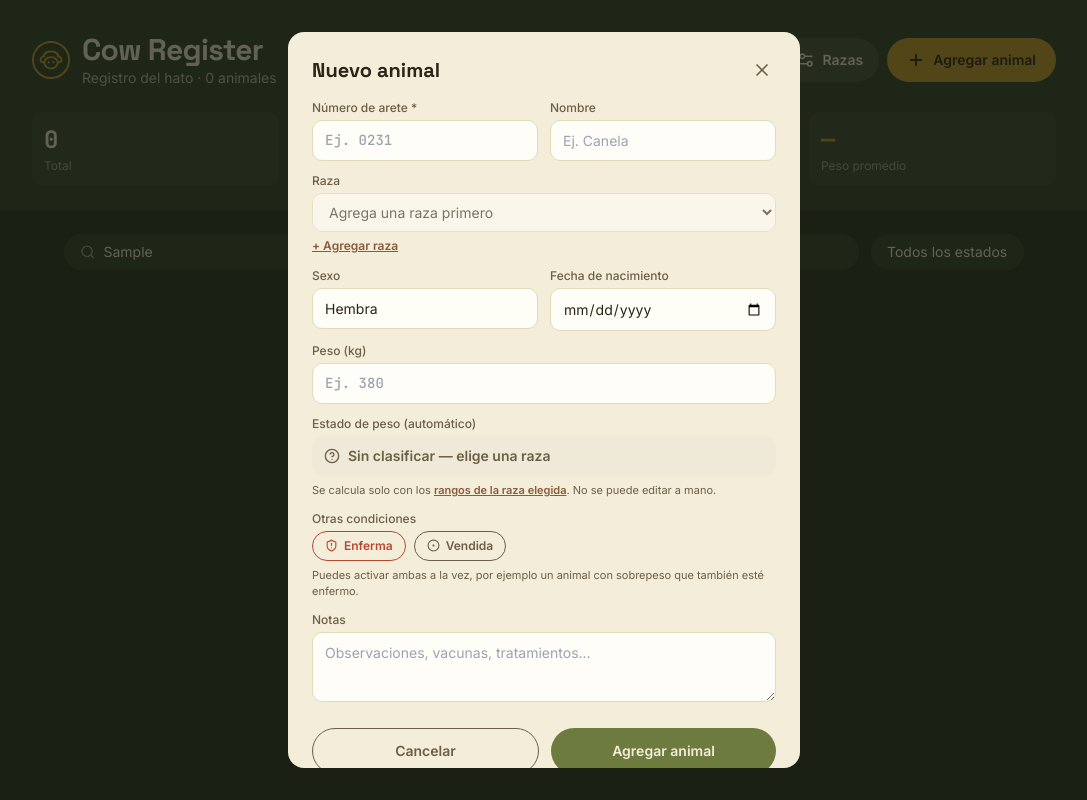
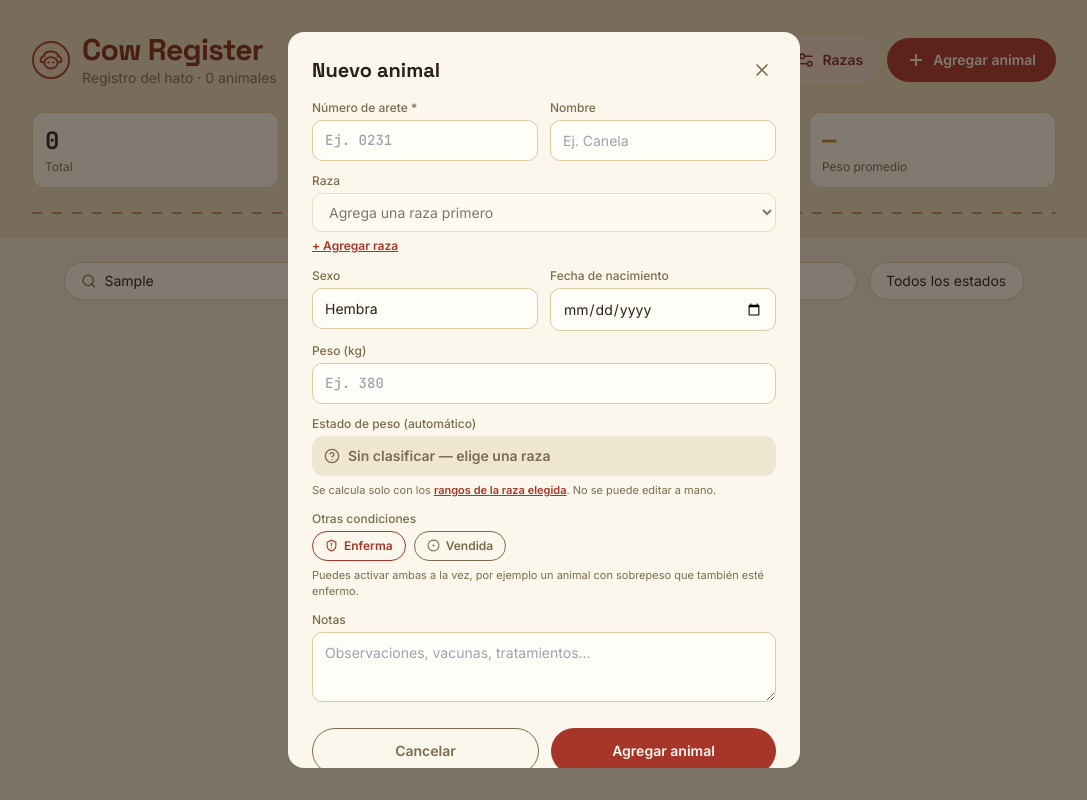
Before and after one commit to ariasqz/Cow_register, a React (Vite) app: page / in a window 1280 px wide. Both pictures are taken after typing "Sample" into the empty fields and a click on the button "Agregar primer animal". Shown: the whole page, without its empty margins (96-1183 px from the left). Built offline with nearby package versions, Linux system fonts and the light colour scheme.

Commit message:
new desing

```diff
--- a/src/App.jsx
+++ b/src/App.jsx
@@ -5,18 +5,23 @@ import {
   StickyNote, ShieldAlert, CircleDot, TrendingUp, TrendingDown, Settings2, HelpCircle
 } from "lucide-react";
 
+// Paleta "hueso + rojo de granero": fondo hueso en toda la app, rojo como
+// color de marca (botones, título, acento del estado "Enferma"), con
+// verde/dorado/arcilla reservados solo para los estados de peso.
 const COLORS = {
-  bg: "#26331F",       // pasture dusk green
-  bgSoft: "#30412A",
-  card: "#F4EDDA",     // manila / parchment tag
-  cardEdge: "#E4D9B8",
-  ink: "#2C2417",
-  inkSoft: "#6B5F47",
-  cream: "#F4EDDA",
-  gold: "#C79A2C",     // tag yellow
-  rust: "#B5482F",     // alert
-  olive: "#6E7B3F",    // healthy
-  clay: "#8A5A3B",
+  bg: "#EFE6D2",         // fondo hueso de toda la app
+  bgHeader: "#E7D9B9",   // hueso un tono más profundo para el encabezado
+  card: "#FBF7EC",       // superficie de las tarjetas, hueso casi blanco
+  cardEdge: "#DFCBA0",
+  ink: "#2B2118",
+  inkSoft: "#7C6C4E",
+  cream: "#FBF7EC",
+  red: "#A6362A",        // rojo de marca (botones, título, foco)
+  redDeep: "#7C2A1F",
+  redSoft: "#F1D9D0",    // tinte rojo claro para fondos sutiles
+  gold: "#BE8A2E",        // Sobrepeso
+  clay: "#8A5A3B",        // Bajo peso
+  olive: "#5F7A3D",        // Saludable
 };
 
 // Estado de peso: se calcula automáticamente, nunca se edita a mano.
@@ -29,7 +34,7 @@ const WEIGHT_STATUS = {
 // Condiciones independientes: pueden combinarse entre sí y con cualquier
 // estado de peso (ej. Sobrepeso + Enferma al mismo tiempo).
 const FLAGS = {
-  sick: { key: "sick", label: "Enferma", color: COLORS.rust, icon: ShieldAlert },
+  sick: { key: "sick", label: "Enferma", color: COLORS.red, icon: ShieldAlert },
   sold: { key: "sold", label: "Vendida", color: COLORS.inkSoft, icon: CircleDot },
 };
 
@@ -302,7 +307,7 @@ export default function App() {
   return (
     <div
       className="min-h-full w-full"
-      style={{ background: COLORS.bg, fontFamily: "'Inter', sans-serif", color: COLORS.cream }}
+      style={{ background: COLORS.bg, fontFamily: "'Inter', sans-serif", color: COLORS.ink }}
     >
       <style>{`
         @import url('https://fonts.googleapis.com/css2?family=Space+Grotesk:wght@500;700&family=Inter:wght@400;500;600&family=JetBrains+Mono:wght@500;700&display=swap');
@@ -313,27 +318,32 @@ export default function App() {
         .mg-fade-in { animation: mgFadeIn 0.25s ease both; }
         @keyframes mgFadeIn { from { opacity: 0; transform: translateY(6px); } to { opacity: 1; transform: translateY(0); } }
         .mg-select { -webkit-appearance: none; appearance: none; }
-        ::selection { background: ${COLORS.gold}; color: ${COLORS.ink}; }
+        .mg-stitch {
+          background-image: repeating-linear-gradient(90deg, ${COLORS.red} 0 10px, transparent 10px 20px);
+          height: 2px;
+          opacity: 0.5;
+        }
+        ::selection { background: ${COLORS.red}; color: ${COLORS.cream}; }
       `}</style>
 
       {/* Header */}
-      <header className="px-4 sm:px-8 pt-8 pb-6" style={{ background: COLORS.bgSoft }}>
+      <header className="px-4 sm:px-8 pt-8 pb-6" style={{ background: COLORS.bgHeader }}>
         <div className="max-w-5xl mx-auto flex items-center justify-between gap-4">
           <div className="flex items-center gap-3">
             <svg width="38" height="38" viewBox="0 0 40 40" fill="none">
-              <circle cx="20" cy="20" r="19" stroke={COLORS.gold} strokeWidth="2" />
-              <path d="M12 16c1-3 4-5 8-5s7 2 8 5" stroke={COLORS.gold} strokeWidth="2" strokeLinecap="round" />
-              <path d="M13 16c-2 0-4 1.5-4 4s2 3 3 2" stroke={COLORS.gold} strokeWidth="2" strokeLinecap="round" />
-              <path d="M27 16c2 0 4 1.5 4 4s-2 3-3 2" stroke={COLORS.gold} strokeWidth="2" strokeLinecap="round" />
-              <ellipse cx="20" cy="23" rx="7" ry="6" stroke={COLORS.gold} strokeWidth="2" />
-              <circle cx="17.5" cy="22.5" r="1.2" fill={COLORS.gold} />
-              <circle cx="22.5" cy="22.5" r="1.2" fill={COLORS.gold} />
+              <circle cx="20" cy="20" r="19" stroke={COLORS.red} strokeWidth="2" />
+              <path d="M12 16c1-3 4-5 8-5s7 2 8 5" stroke={COLORS.red} strokeWidth="2" strokeLinecap="round" />
+              <path d="M13 16c-2 0-4 1.5-4 4s2 3 3 2" stroke={COLORS.red} strokeWidth="2" strokeLinecap="round" />
+              <path d="M27 16c2 0 4 1.5 4 4s-2 3-3 2" stroke={COLORS.red} strokeWidth="2" strokeLinecap="round" />
+              <ellipse cx="20" cy="23" rx="7" ry="6" stroke={COLORS.red} strokeWidth="2" />
+              <circle cx="17.5" cy="22.5" r="1.2" fill={COLORS.red} />
+              <circle cx="22.5" cy="22.5" r="1.2" fill={COLORS.red} />
             </svg>
             <div>
-              <h1 className="mg-display text-2xl sm:text-3xl font-bold tracking-tight" style={{ color: COLORS.cream }}>
+              <h1 className="mg-display text-2xl sm:text-3xl font-bold tracking-tight" style={{ color: COLORS.redDeep }}>
                 Cow Register
               </h1>
-              <p className="text-xs sm:text-sm" style={{ color: "#B9C2A8" }}>
+              <p className="text-xs sm:text-sm" style={{ color: COLORS.inkSoft }}>
                 Registro del hato · {stats.total} {stats.total === 1 ? "animal" : "animales"}
               </p>
             </div>
@@ -342,7 +352,7 @@ export default function App() {
             <button
               onClick={() => setBreedModalOpen(true)}
               className="flex items-center gap-2 rounded-full px-3 py-2.5 sm:px-4 sm:py-3 font-semibold text-sm"
-              style={{ background: "rgba(244,237,218,0.1)", color: COLORS.cream }}
+              style={{ background: COLORS.redSoft, color: COLORS.redDeep }}
               title="Configurar rangos de peso por raza"
             >
               <Settings2 size={18} />
@@ -351,7 +361,7 @@ export default function App() {
             <button
               onClick={openAdd}
               className="flex items-center gap-2 rounded-full px-4 py-2.5 sm:px-5 sm:py-3 font-semibold text-sm"
-              style={{ background: COLORS.gold, color: COLORS.ink }}
+              style={{ background: COLORS.red, color: COLORS.cream }}
             >
               <Plus size={18} strokeWidth={2.5} />
               <span className="hidden sm:inline">Agregar animal</span>
@@ -363,36 +373,40 @@ export default function App() {
         {/* Stats */}
         <div className="max-w-5xl mx-auto grid grid-cols-2 sm:grid-cols-4 gap-3 mt-6">
           {[
-            { label: "Total", value: stats.total, color: COLORS.cream },
+            { label: "Total", value: stats.total, color: COLORS.ink },
             { label: "Saludables", value: stats.healthy, color: COLORS.olive },
-            { label: "Requieren atención", value: stats.attention, color: COLORS.rust },
+            { label: "Requieren atención", value: stats.attention, color: COLORS.red },
             { label: "Peso promedio", value: stats.avgWeight ? `${stats.avgWeight} kg` : "—", color: COLORS.gold },
           ].map((s) => (
-            <div key={s.label} className="rounded-xl px-3 py-3" style={{ background: "rgba(244,237,218,0.06)" }}>
+            <div key={s.label} className="rounded-xl px-3 py-3" style={{ background: COLORS.card, border: `1px solid ${COLORS.cardEdge}` }}>
               <div className="mg-mono text-xl sm:text-2xl font-bold" style={{ color: s.color }}>{s.value}</div>
-              <div className="text-[11px] sm:text-xs mt-0.5" style={{ color: "#9CA687" }}>{s.label}</div>
+              <div className="text-[11px] sm:text-xs mt-0.5" style={{ color: COLORS.inkSoft }}>{s.label}</div>
             </div>
           ))}
         </div>
+        <div className="max-w-5xl mx-auto mg-stitch mt-6 rounded-full" />
       </header>
 
       {/* Controls */}
       <div className="max-w-5xl mx-auto px-4 sm:px-8 mt-6 flex flex-wrap gap-3 items-center">
-        <div className="flex items-center gap-2 rounded-full px-4 py-2 flex-1 min-w-[200px]" style={{ background: COLORS.bgSoft }}>
-          <Search size={16} color="#9CA687" />
+        <div
+          className="flex items-center gap-2 rounded-full px-4 py-2 flex-1 min-w-[200px]"
+          style={{ background: COLORS.card, border: `1px solid ${COLORS.cardEdge}` }}
+        >
+          <Search size={16} color={COLORS.inkSoft} />
           <input
             value={query}
             onChange={(e) => setQuery(e.target.value)}
             placeholder="Buscar por arete o nombre..."
             className="bg-transparent outline-none text-sm w-full"
-            style={{ color: COLORS.cream }}
+            style={{ color: COLORS.ink }}
           />
         </div>
         <select
           value={statusFilter}
           onChange={(e) => setStatusFilter(e.target.value)}
           className="mg-select rounded-full px-4 py-2 text-sm outline-none"
-          style={{ background: COLORS.bgSoft, color: COLORS.cream, border: "none" }}
+          style={{ background: COLORS.card, color: COLORS.ink, border: `1px solid ${COLORS.cardEdge}` }}
         >
           <option value="Todos">Todos los estados</option>
           <option value="Saludable">Saludable</option>
@@ -402,12 +416,12 @@ export default function App() {
           <option value="Vendida">Vendida</option>
         </select>
         {saving && (
-          <span className="text-xs flex items-center gap-1" style={{ color: "#9CA687" }}>
+          <span className="text-xs flex items-center gap-1" style={{ color: COLORS.inkSoft }}>
             <Loader2 size={12} className="animate-spin" /> Guardando...
           </span>
         )}
         {saveError && (
-          <span className="text-xs" style={{ color: COLORS.rust }}>
+          <span className="text-xs" style={{ color: COLORS.red }}>
             No se pudo guardar. Intenta de nuevo.
           </span>
         )}
@@ -416,13 +430,13 @@ export default function App() {
       {/* Body */}
       <main className="max-w-5xl mx-auto px-4 sm:px-8 py-6">
         {loading ? (
-          <div className="flex items-center justify-center py-24" style={{ color: "#9CA687" }}>
+          <div className="flex items-center justify-center py-24" style={{ color: COLORS.inkSoft }}>
             <Loader2 className="animate-spin mr-2" size={18} /> Cargando el hato...
           </div>
         ) : herd.length === 0 ? (
           <EmptyState onAdd={openAdd} />
         ) : filtered.length === 0 ? (
-          <div className="text-center py-20" style={{ color: "#9CA687" }}>
+          <div className="text-center py-20" style={{ color: COLORS.inkSoft }}>
             Ningún animal coincide con la búsqueda.
           </div>
         ) : (
@@ -443,7 +457,7 @@ export default function App() {
       {modalOpen && (
         <div
           className="fixed inset-0 z-50 flex items-end sm:items-center justify-center p-0 sm:p-4"
-          style={{ background: "rgba(20,24,15,0.65)" }}
+          style={{ background: "rgba(30,20,14,0.55)" }}
           onClick={closeModal}
         >
           <form
@@ -491,7 +505,7 @@ export default function App() {
                         type="button"
                         onClick={() => setBreedModalOpen(true)}
                         className="text-xs underline mt-1.5 font-semibold"
-                        style={{ color: COLORS.clay }}
+                        style={{ color: COLORS.red }}
                       >
                         + Agregar raza
                       </button>
@@ -554,7 +568,7 @@ export default function App() {
                 <div
                   className="flex items-center gap-2 rounded-xl px-3 py-2.5 text-sm font-semibold"
                   style={{
-                    background: liveWeightStatus ? `${WEIGHT_STATUS[liveWeightStatus].color}22` : "#EFE9D8",
+                    background: liveWeightStatus ? `${WEIGHT_STATUS[liveWeightStatus].color}22` : "#EFE6D2",
                     color: liveWeightStatus ? WEIGHT_STATUS[liveWeightStatus].color : COLORS.inkSoft,
                   }}
                 >
@@ -576,7 +590,7 @@ export default function App() {
                     type="button"
                     onClick={() => setBreedModalOpen(true)}
                     className="underline font-semibold"
-                    style={{ color: COLORS.clay }}
+                    style={{ color: COLORS.red }}
                   >
                     rangos de la raza elegida
                   </button>. No se puede editar a mano.
@@ -638,7 +652,7 @@ export default function App() {
               <button
                 type="submit"
                 className="flex-1 rounded-full py-3 font-semibold text-sm"
-                style={{ background: COLORS.olive, color: COLORS.cream }}
+                style={{ background: COLORS.red, color: COLORS.cream }}
               >
                 {editingId ? "Guardar cambios" : "Agregar animal"}
               </button>
@@ -651,7 +665,7 @@ export default function App() {
       {confirmId && (
         <div
           className="fixed inset-0 z-50 flex items-center justify-center p-4"
-          style={{ background: "rgba(20,24,15,0.65)" }}
+          style={{ background: "rgba(30,20,14,0.55)" }}
           onClick={() => setConfirmId(null)}
         >
           <div
@@ -674,7 +688,7 @@ export default function App() {
               <button
                 onClick={() => confirmDelete(confirmId)}
                 className="flex-1 rounded-full py-2.5 font-semibold text-sm"
-                style={{ background: COLORS.rust, color: COLORS.cream }}
+                style={{ background: COLORS.red, color: COLORS.cream }}
               >
                 Eliminar
               </button>
@@ -711,7 +725,7 @@ function Field({ label, error, children }) {
     <label className="block">
       <span className="text-xs font-medium block mb-1" style={{ color: COLORS.inkSoft }}>{label}</span>
       {children}
-      {error && <span className="text-xs block mt-1" style={{ color: COLORS.rust }}>{error}</span>}
+      {error && <span className="text-xs block mt-1" style={{ color: COLORS.red }}>{error}</span>}
     </label>
   );
 }
@@ -726,7 +740,7 @@ function CowCard({ cow, onEdit, onDeleteRequest }) {
   const age = ageFromDate(cow.birthDate);
   const weightInfo = cow.weightStatus ? WEIGHT_STATUS[cow.weightStatus] : null;
   const primaryColor = cow.sick
-    ? COLORS.rust
+    ? COLORS.red
     : weightInfo
     ? weightInfo.color
     : cow.sold
@@ -759,10 +773,10 @@ function CowCard({ cow, onEdit, onDeleteRequest }) {
           )}
         </div>
         <div className="flex gap-1 shrink-0">
-          <button onClick={onEdit} className="p-1.5 rounded-full" style={{ color: COLORS.inkSoft, background: "rgba(0,0,0,0.04)" }}>
+          <button onClick={onEdit} className="p-1.5 rounded-full" style={{ color: COLORS.inkSoft, background: "rgba(43,33,24,0.05)" }}>
             <Pencil size={14} />
           </button>
-          <button onClick={onDeleteRequest} className="p-1.5 rounded-full" style={{ color: COLORS.rust, background: "rgba(0,0,0,0.04)" }}>
+          <button onClick={onDeleteRequest} className="p-1.5 rounded-full" style={{ color: COLORS.red, background: "rgba(43,33,24,0.05)" }}>
             <Trash2 size={14} />
           </button>
         </div>
@@ -780,7 +794,7 @@ function CowCard({ cow, onEdit, onDeleteRequest }) {
         ) : (
           <span
             className="flex items-center gap-1.5 text-xs font-semibold rounded-full px-2.5 py-1"
-            style={{ background: "#EFE9D8", color: COLORS.inkSoft }}
+            style={{ background: "#EFE6D2", color: COLORS.inkSoft }}
           >
             <HelpCircle size={12} /> Sin clasificar
           </span>
@@ -788,7 +802,7 @@ function CowCard({ cow, onEdit, onDeleteRequest }) {
         {cow.sick && (
           <span
             className="flex items-center gap-1.5 text-xs font-semibold rounded-full px-2.5 py-1"
-            style={{ background: `${COLORS.rust}22`, color: COLORS.rust }}
+            style={{ background: `${COLORS.red}22`, color: COLORS.red }}
           >
             <ShieldAlert size={12} /> Enferma
           </span>
@@ -838,20 +852,20 @@ function EmptyState({ onAdd }) {
   return (
     <div className="flex flex-col items-center text-center py-20 px-4">
       <svg width="56" height="56" viewBox="0 0 40 40" fill="none" className="mb-4 opacity-70">
-        <circle cx="20" cy="20" r="19" stroke={COLORS.gold} strokeWidth="1.5" strokeDasharray="3 3" />
-        <path d="M12 16c1-3 4-5 8-5s7 2 8 5" stroke={COLORS.gold} strokeWidth="1.5" strokeLinecap="round" />
-        <ellipse cx="20" cy="23" rx="7" ry="6" stroke={COLORS.gold} strokeWidth="1.5" />
+        <circle cx="20" cy="20" r="19" stroke={COLORS.red} strokeWidth="1.5" strokeDasharray="3 3" />
+        <path d="M12 16c1-3 4-5 8-5s7 2 8 5" stroke={COLORS.red} strokeWidth="1.5" strokeLinecap="round" />
+        <ellipse cx="20" cy="23" rx="7" ry="6" stroke={COLORS.red} strokeWidth="1.5" />
       </svg>
-      <h3 className="mg-display text-lg font-bold" style={{ color: COLORS.cream }}>
+      <h3 className="mg-display text-lg font-bold" style={{ color: COLORS.ink }}>
         Todavía no hay animales registrados
       </h3>
-      <p className="text-sm mt-1.5 max-w-xs" style={{ color: "#9CA687" }}>
+      <p className="text-sm mt-1.5 max-w-xs" style={{ color: COLORS.inkSoft }}>
         Agrega tu primer animal para empezar a llevar el control de tu hato.
       </p>
       <button
         onClick={onAdd}
         className="mt-5 flex items-center gap-2 rounded-full px-5 py-2.5 font-semibold text-sm"
-        style={{ background: COLORS.gold, color: COLORS.ink }}
+        style={{ background: COLORS.red, color: COLORS.cream }}
       >
         <Plus size={16} strokeWidth={2.5} /> Agregar primer animal
       </button>
@@ -960,7 +974,7 @@ function BreedRangesModal({ breedRanges, onSave, onClose }) {
   return (
     <div
       className="fixed inset-0 z-[60] flex items-end sm:items-center justify-center p-0 sm:p-4"
-      style={{ background: "rgba(20,24,15,0.7)" }}
+      style={{ background: "rgba(30,20,14,0.6)" }}
       onClick={onClose}
     >
       <div
@@ -1000,10 +1014,10 @@ function BreedRangesModal({ breedRanges, onSave, onClose }) {
                       </div>
                     </div>
                     <div className="flex gap-1 shrink-0">
-                      <button onClick={() => openEdit(key)} className="p-1.5 rounded-full" style={{ color: COLORS.inkSoft, background: "rgba(0,0,0,0.04)" }}>
+                      <button onClick={() => openEdit(key)} className="p-1.5 rounded-full" style={{ color: COLORS.inkSoft, background: "rgba(43,33,24,0.05)" }}>
                         <Pencil size={14} />
                       </button>
-                      <button onClick={() => handleDelete(key)} className="p-1.5 rounded-full" style={{ color: COLORS.rust, background: "rgba(0,0,0,0.04)" }}>
+                      <button onClick={() => handleDelete(key)} className="p-1.5 rounded-full" style={{ color: COLORS.red, background: "rgba(43,33,24,0.05)" }}>
                         <Trash2 size={14} />
                       </button>
                     </div>
@@ -1015,7 +1029,7 @@ function BreedRangesModal({ breedRanges, onSave, onClose }) {
             <button
               onClick={openNew}
               className="w-full flex items-center justify-center gap-2 rounded-full py-2.5 font-semibold text-sm"
-              style={{ background: COLORS.olive, color: COLORS.cream }}
+              style={{ background: COLORS.red, color: COLORS.cream }}
             >
               <Plus size={16} strokeWidth={2.5} /> Agregar raza
             </button>
@@ -1074,7 +1088,7 @@ function BreedRangesModal({ breedRanges, onSave, onClose }) {
               ))}
             </div>
 
-            {error && <p className="text-xs mt-3" style={{ color: COLORS.rust }}>{error}</p>}
+            {error && <p className="text-xs mt-3" style={{ color: COLORS.red }}>{error}</p>}
 
             <div className="flex gap-3 mt-5">
               <button
@@ -1088,7 +1102,7 @@ function BreedRangesModal({ breedRanges, onSave, onClose }) {
               <button
                 type="submit"
                 className="flex-1 rounded-full py-3 font-semibold text-sm"
-                style={{ background: COLORS.olive, color: COLORS.cream }}
+                style={{ background: COLORS.red, color: COLORS.cream }}
               >
                 Guardar raza
               </button>
--- a/vite.config.js
+++ b/vite.config.js
@@ -1,8 +1,8 @@
 import { defineConfig } from "vite";
 import react from "@vitejs/plugin-react";
 
-// IMPORTANT: reemplaza "cow-register" por el nombre EXACTO de tu repositorio
-// en GitHub (ej. si tu repo se llama "cow-register-app", pon "/cow-register-app/").
+// El nombre de tu repositorio en GitHub es "Cow_register" (con guion bajo,
+// C mayúscula). Este valor DEBE coincidir exactamente con eso.
 export default defineConfig({
   plugins: [react()],
   base: "/Cow_register/",
```
